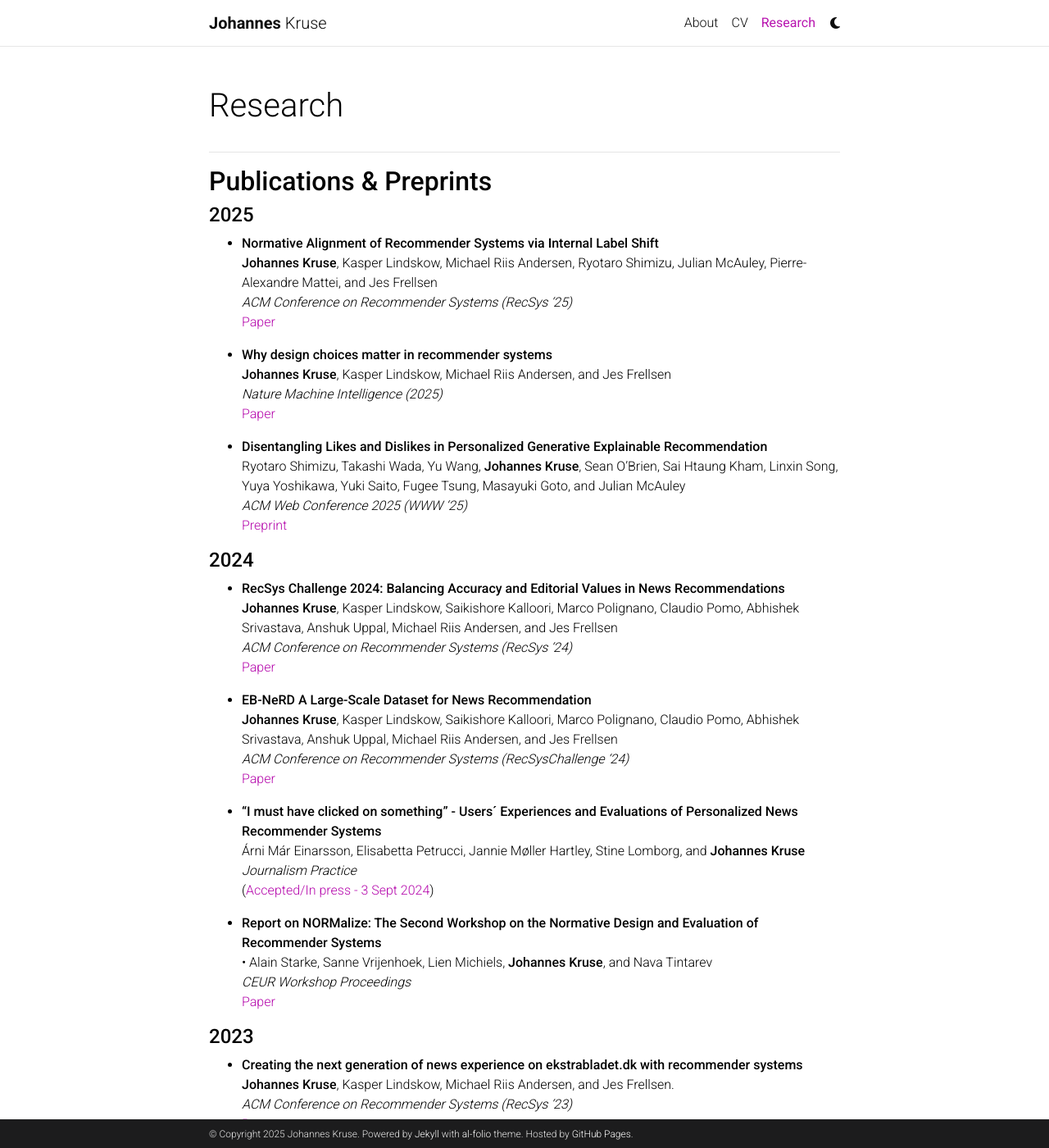
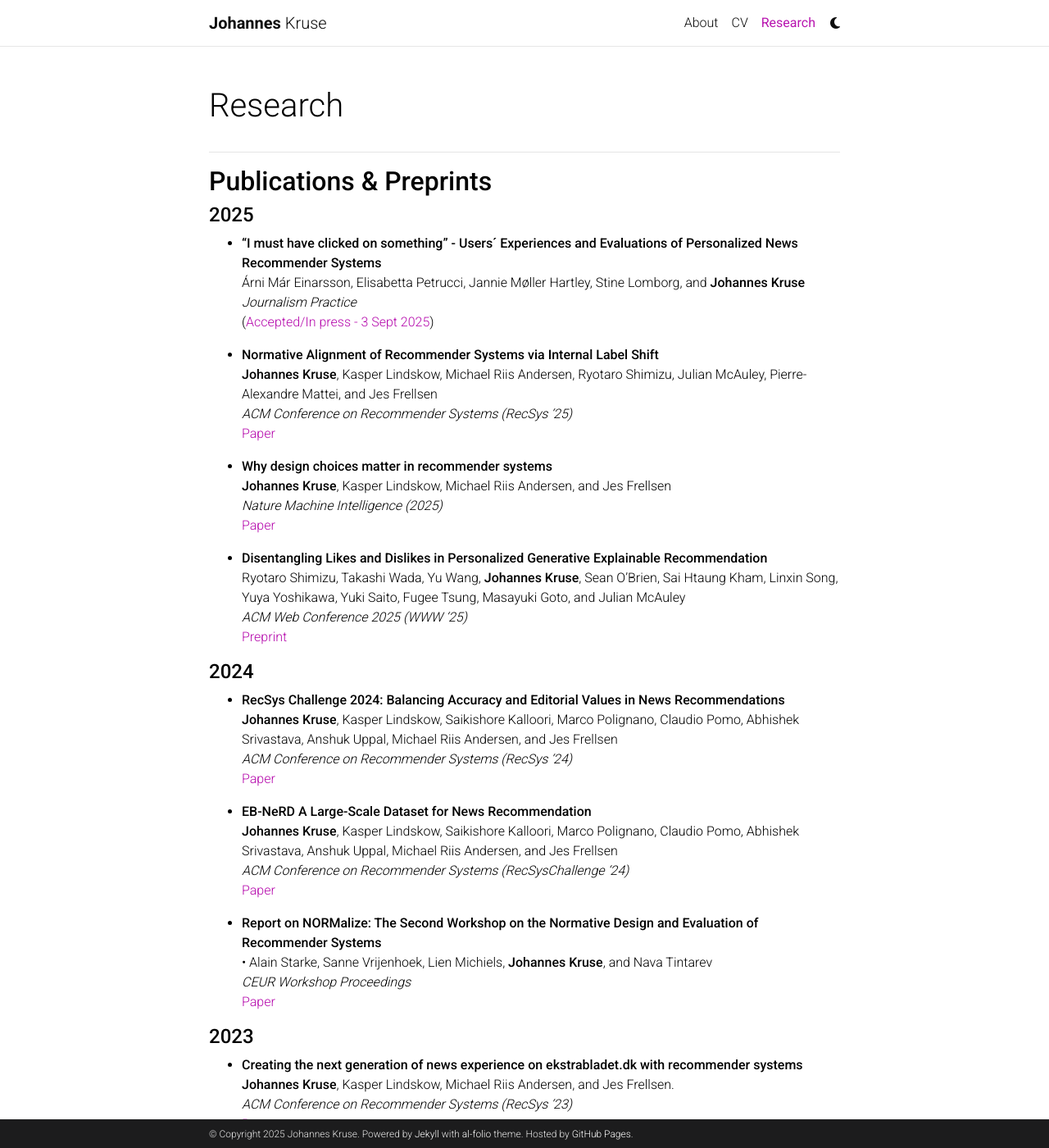
Before and after one commit to johanneskruse/johanneskruse.github.io, a Jekyll site: the page built from _pages/2_publications.md, in a window 1280 px wide and 1400 px high. Shown: the whole window at 82% size. Built offline with Jekyll 4.4.1, drawn with Linux system fonts in a browser that asks for light colours; comment, search, counter and statistics services are not loaded; a style sheet for code colours, icons or effects is not loaded; some of the changed lines change nothing that is shown.

Commit message:
update article and cv

```diff
--- a/_pages/2_publications.md
+++ b/_pages/2_publications.md
@@ -11,6 +11,11 @@ nav_order: 2
 ----
 ## **Publications & Preprints**
 #### **2025**
+- **“I must have clicked on something” - Users´ Experiences and Evaluations of Personalized News Recommender Systems** \
+  Árni Már Einarsson, Elisabetta Petrucci, Jannie Møller Hartley, Stine Lomborg, and **Johannes Kruse** \
+  *Journalism Practice* \
+  ([Accepted/In press - 3 Sept 2025](https://www.tandfonline.com/doi/full/10.1080/17512786.2025.2572972))
+
 - **Normative Alignment of Recommender Systems via Internal Label Shift** \
   **Johannes Kruse**, Kasper Lindskow, Michael Riis Andersen, Ryotaro Shimizu, Julian McAuley, Pierre-Alexandre Mattei, and Jes Frellsen \
   *ACM Conference on Recommender Systems (RecSys '25)* \
@@ -36,12 +41,6 @@ nav_order: 2
   **Johannes Kruse**, Kasper Lindskow, Saikishore Kalloori, Marco Polignano, Claudio Pomo, Abhishek Srivastava, Anshuk Uppal, Michael Riis Andersen, and Jes Frellsen \
   *ACM Conference on Recommender Systems (RecSysChallenge '24)* \
   [Paper](https://dl.acm.org/doi/10.1145/3687151.3687152)
-
-- **“I must have clicked on something” - Users´ Experiences and Evaluations of Personalized News Recommender Systems** \
-  Árni Már Einarsson, Elisabetta Petrucci, Jannie Møller Hartley, Stine Lomborg, and **Johannes Kruse** \
-  *Journalism Practice* \
-  ([Accepted/In press - 3 Sept 2024](https://forskning.ruc.dk/en/publications/i-must-have-clicked-on-something-users-experiences-and-evaluation))
-  <!-- TODO: ADD THE PAPER -->
 
 - **Report on NORMalize: The Second Workshop on the Normative Design and Evaluation of Recommender Systems** \
   •	Alain Starke, Sanne Vrijenhoek, Lien Michiels, **Johannes Kruse**, and Nava Tintarev \
```
Also changed, not shown: 1 other file.
